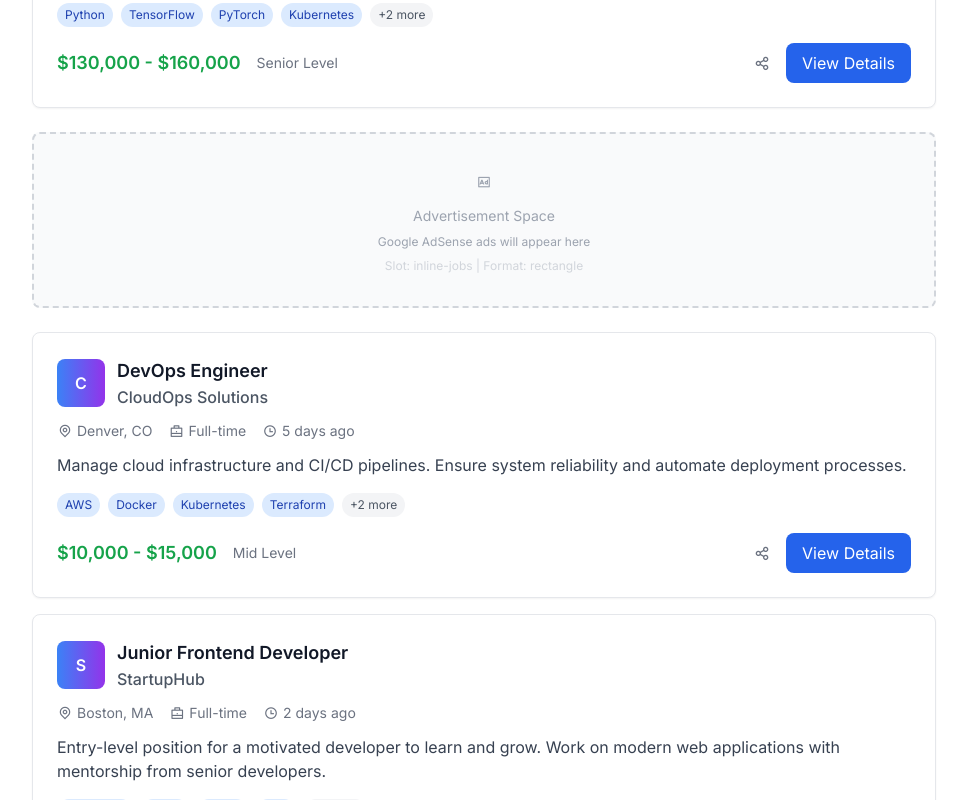
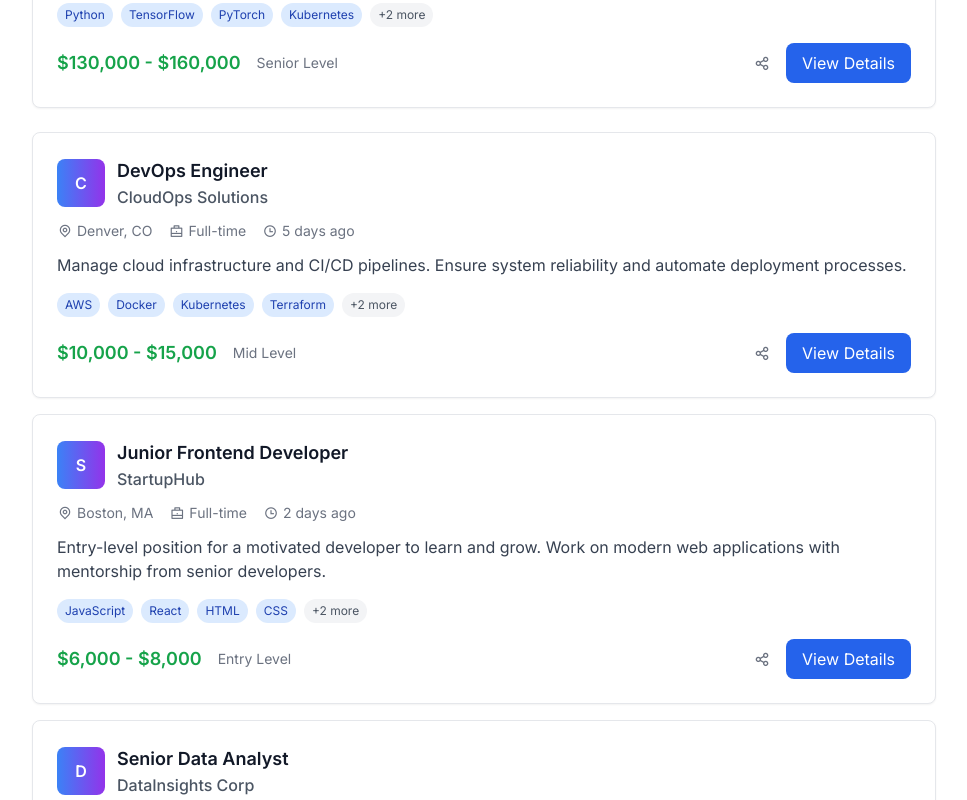
Before and after one commit to ItzDhruv/PaheliJobs, a Next.js app: page /findjobs in a window 1280 px wide. Shown: the part 1820-2620 px from the top of the page, without its empty margins (0-967 px from the left). Built offline with nearby package versions, Linux system fonts and the light colour scheme.

Commit message:
add sense

```diff
--- a/app/categories/page.tsx
+++ b/app/categories/page.tsx
@@ -4,7 +4,7 @@
 import { useState, useEffect } from 'react';
 import Link from 'next/link';
 import JobCard from '@/components/JobCard';
-import AdSenseAd from '@/components/AdSenseAd';
+
 import { getAllJobs } from '@/lib/jobsData';
 
 // Define the Job type based on jobsData
@@ -164,7 +164,7 @@ export default function CategoriesPage() {
             </div>
 
             <div className="text-center">
-              <AdSenseAd slot="categories-bottom" format="rectangle" />
+
             </div>
           </div>
         ) : (
@@ -209,7 +209,7 @@ export default function CategoriesPage() {
                 </div>
 
                 <div className="mt-6">
-                  <AdSenseAd slot="categories-sidebar" format="rectangle" />
+
                 </div>
               </div>
             </div>
@@ -231,7 +231,6 @@ export default function CategoriesPage() {
                     <JobCard job={job} />
                     {(index + 1) % 3 === 0 && (
                       <div className="my-6">
-                        <AdSenseAd slot="categories-inline" format="rectangle" />
                       </div>
                     )}
                   </div>
--- a/app/companies/page.tsx
+++ b/app/companies/page.tsx
@@ -3,7 +3,7 @@
 import { useState, useEffect } from 'react';
 import Link from 'next/link';
 import JobCard from '@/components/JobCard';
-import AdSenseAd from '@/components/AdSenseAd';
+
 import { getAllJobs } from '@/lib/jobsData';
 
 // Define the Job type based on jobsData
@@ -222,7 +222,7 @@ export default function CompaniesPage() {
               </div>
 
               <div className="mt-6">
-                <AdSenseAd slot="companies-sidebar" format="rectangle" />
+
               </div>
             </div>
           </div>
@@ -264,7 +264,7 @@ export default function CompaniesPage() {
                       <JobCard job={job} />
                       {(index + 1) % 3 === 0 && (
                         <div className="my-6">
-                          <AdSenseAd slot="companies-inline" format="rectangle" />
+
                         </div>
                       )}
                     </div>
--- a/app/findjobs/page.tsx
+++ b/app/findjobs/page.tsx
@@ -3,7 +3,7 @@
 import { useState, useEffect } from 'react';
 import JobCard from '@/components/JobCard';
 import SearchFilters from '@/components/SearchFilters';
-import AdSenseAd from '@/components/AdSenseAd';
+
 import { getAllJobs } from '@/lib/jobsData';
 
 // Job type based on JobCard and jobsData
@@ -149,7 +149,7 @@ export default function FindJobs() {
                   <JobCard job={job} />
                   {(index + 1) % 5 === 0 && (
                     <div className="my-6">
-                      <AdSenseAd slot="inline-jobs" format="rectangle" />
+
                     </div>
                   )}
                 </div>
@@ -199,7 +199,7 @@ export default function FindJobs() {
           {/* Sidebar */}
           <div className="lg:col-span-1">
             <div className="sticky top-24 space-y-6">
-              <AdSenseAd slot="sidebar-top" format="rectangle" />
+
 
               <div className="bg-white dark:bg-gray-800 rounded-lg shadow-sm border border-gray-200 dark:border-gray-700 p-6">
                 <h3 className="text-lg font-semibold text-gray-900 dark:text-gray-100 mb-4">
@@ -227,7 +227,6 @@ export default function FindJobs() {
                 </div>
               </div>
 
-              <AdSenseAd slot="sidebar-bottom" format="rectangle" />
             </div>
           </div>
         </div>
--- a/app/job/[id]/JobDetail.tsx
+++ b/app/job/[id]/JobDetail.tsx
@@ -4,7 +4,7 @@
 import { useState, useEffect } from 'react';
 import Link from 'next/link';
 import { getAllJobs } from '@/lib/jobsData';
-import AdSenseAd from '@/components/AdSenseAd';
+
 import JobApplicationModal from '@/components/JobApplicationModal';
 
 interface JobDetailProps {
@@ -244,7 +244,7 @@ export default function JobDetail({ jobId }: JobDetailProps) {
 
           <div className="lg:col-span-1">
             <div className="sticky top-24 space-y-6">
-              <AdSenseAd slot="job-detail-sidebar" format="rectangle" />
+
 
               <div className="bg-white dark:bg-gray-800 rounded-lg shadow-sm border border-gray-200 dark:border-gray-700 p-6">
                 <h3 className="text-lg font-semibold text-gray-900 dark:text-gray-100 mb-4">
@@ -271,7 +271,7 @@ export default function JobDetail({ jobId }: JobDetailProps) {
                 </div>
               </div>
 
-              <AdSenseAd slot="job-detail-bottom" format="rectangle" />
+
             </div>
           </div>
         </div>
--- a/app/layout.tsx
+++ b/app/layout.tsx
@@ -20,13 +20,16 @@ export default function RootLayout({
 }) {
   return (
     <html lang="en">
+      <head>
+        <script async src="https://pagead2.googlesyndication.com/pagead/js/adsbygoogle.js?client=ca-pub-1168103626602127" crossOrigin="anonymous"></script>
+      </head>
       <body className={`${inter.className} bg-white dark:bg-gray-900 text-gray-900 dark:text-gray-100`}>
         <div className="min-h-screen flex flex-col">
           <Header />
           <main className="flex-1">
             {children}
           </main>
-          <script async src="https://pagead2.googlesyndication.com/pagead/js/adsbygoogle.js?client=ca-pub-1168103626602127" crossOrigin="anonymous"></script>
+          {/* AdSense script moved to <head> */}
           <Footer />
         </div>
       </body>
--- a/components/AdSenseAd.tsx
+++ /dev/null
@@ -1,26 +0,0 @@
-
-'use client';
-
-interface AdSenseAdProps {
-  slot: string;
-  format?: string;
-  responsive?: boolean;
-  className?: string;
-}
-
-export default function AdSenseAd({ slot, format = 'auto', responsive = true, className = '' }: AdSenseAdProps) {
-  return (
-    <div className={`bg-gray-50 dark:bg-gray-800 border-2 border-dashed border-gray-300 dark:border-gray-600 rounded-lg p-8 text-center ${className}`}>
-      <div className="text-gray-400 dark:text-gray-500 text-sm mb-2">
-        <i className="ri-advertisement-line w-8 h-8 flex items-center justify-center mx-auto mb-2"></i>
-        Advertisement Space
-      </div>
-      <p className="text-xs text-gray-400 dark:text-gray-500">
-        Google AdSense ads will appear here
-      </p>
-      <div className="mt-2 text-xs text-gray-300 dark:text-gray-600">
-        Slot: {slot} | Format: {format}
-      </div>
-    </div>
-  );
-}
```
